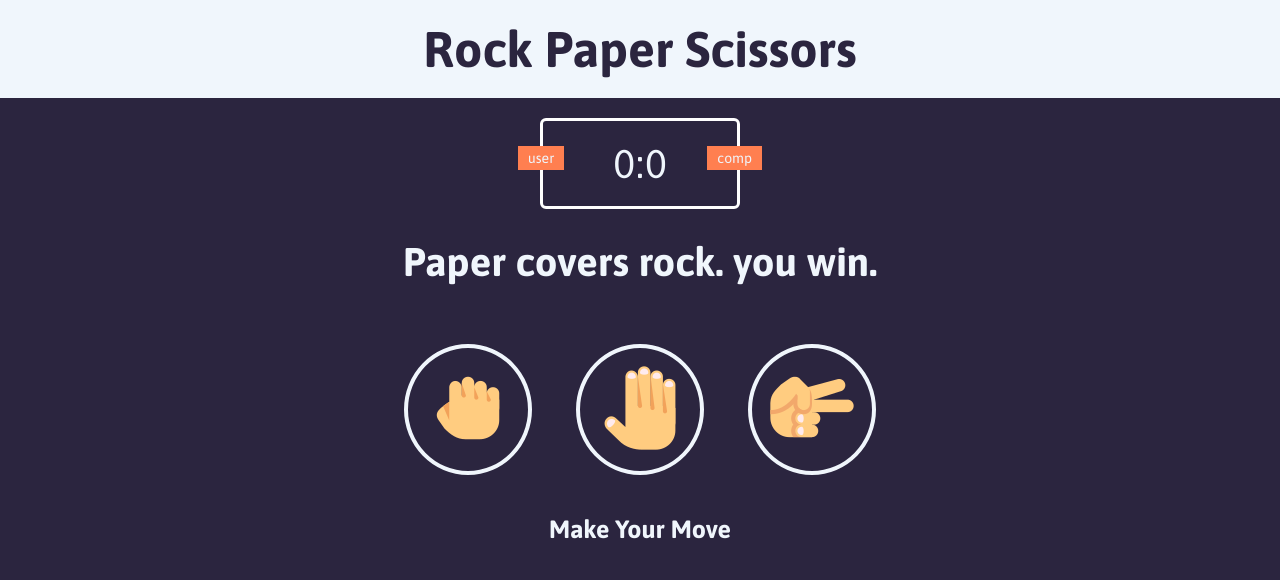
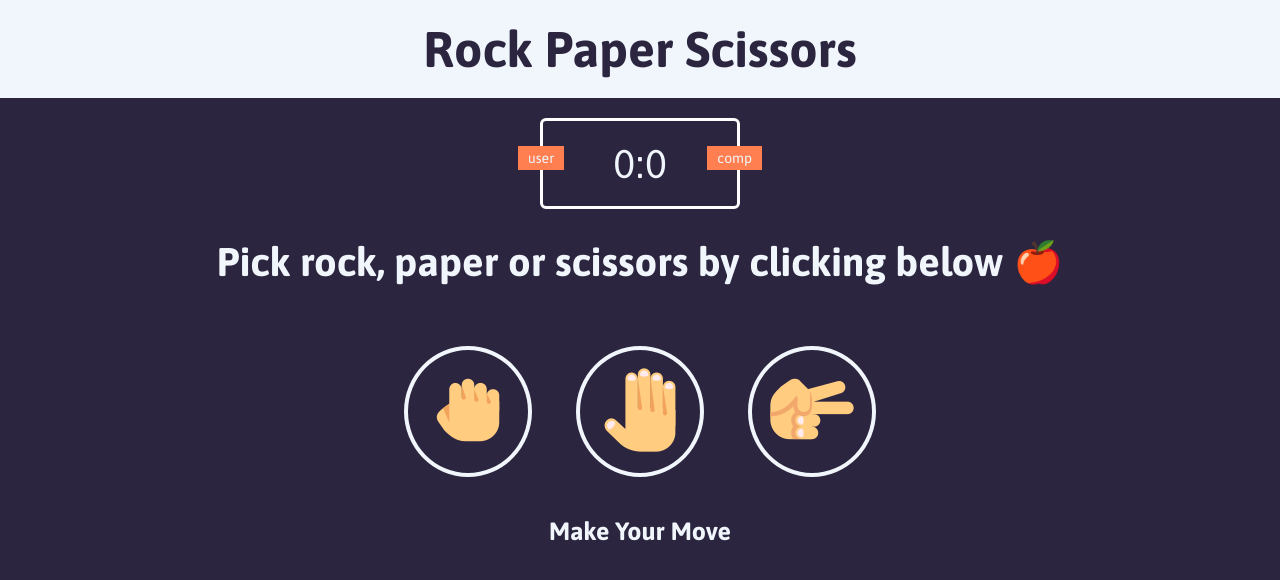
Before and after one commit to tansonlee/rock-paper-scissors, a plain HTML site: page index.html in a window 1280 px wide. Drawn offline with Linux system fonts and the light colour scheme.

Commit message:
changed the starting text in the result message

```diff
--- a/index.html
+++ b/index.html
@@ -18,7 +18,7 @@
     </div>
 
     <div class="result">
-        <p>Paper covers rock. you win.</p>
+        <p>Pick rock, paper or scissors by clicking below 🍎</p>
     </div>
 
     <div class="choices">
```
